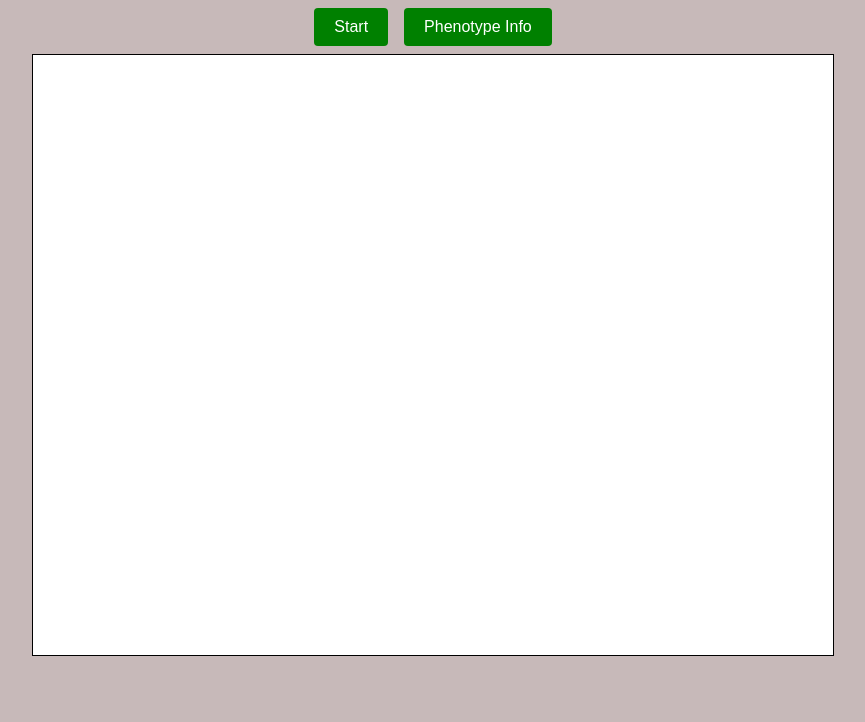
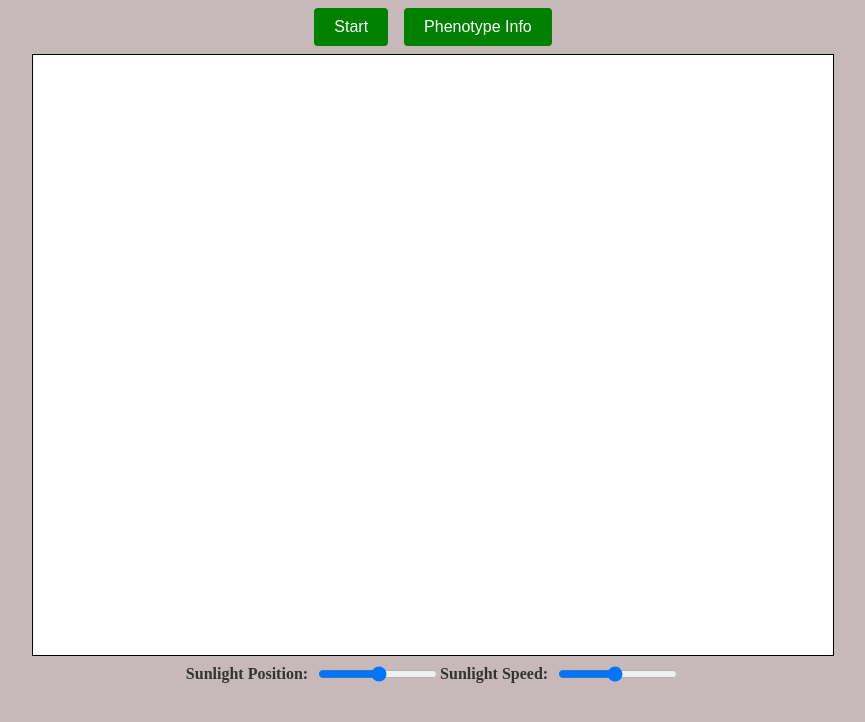
Before and after one commit to lucasrossell/single-cell, a plain HTML site: page index.html in a window 1280 px wide. Shown: the whole page, without its empty margins (207-1072 px from the left). Drawn offline with Linux system fonts and the light colour scheme.

Commit message:
added adjustable sun speed and position

```diff
--- a/index.html
+++ b/index.html
@@ -18,6 +18,29 @@
       <button id="phenotype-info-btn">Phenotype Info</button>
     </div>
     <canvas id="canvas" width="800" height="600"></canvas>
+    <div class="slider-container">
+      <label for="sunlight-position">Sunlight Position:</label>
+      <input
+        type="range"
+        id="sunlight-position"
+        name="sunlight-position"
+        min="10"
+        max="55"
+        value="33"
+        class="slider"
+      />
+      <label for="sunlight-speed">Sunlight Speed:</label>
+      <input
+        type="range"
+        id="sunlight-speed"
+        name="sunlight-speed"
+        min="0.1"
+        max="2"
+        step="0.1"
+        value="1"
+        class="slider"
+      />
+    </div>
     <script type="module" src="main.js"></script>
     <script type="module" src="./utils/eventListeners.js"></script>
   </body>
--- a/style.css
+++ b/style.css
@@ -79,3 +79,20 @@
   top: 0;
   right: 0;
 }
+
+.slider-container {
+  display: flex;
+  justify-content: center;
+  align-items: center;
+  margin: 8px;
+}
+
+label {
+  margin-right: 8px;
+  font-weight: bold;
+  color: #333;
+}
+
+.slider {
+  width: 120px;
+}
--- a/utils/suncycle.js
+++ b/utils/suncycle.js
@@ -1,8 +1,10 @@
 export function suncycle() {
   const amplitude = 5; // adjust the amplitude of the sine wave
   const frequency = 0.05; // adjust the frequency of the sine wave
-  const yOffset = window.gridSize.y / 2 - 1; // adjust the vertical offset of the sine wave
-  window.sunlight.x += 1;
+  const speed = parseFloat(document.getElementById("sunlight-speed").value);
+  let yOffset = parseInt(document.getElementById("sunlight-position").value);
+  yOffset = window.gridSize.y - yOffset;
+  window.sunlight.x += speed;
   window.sunlight.y =
     amplitude * Math.sin(frequency * window.sunlight.x) + yOffset;
   if (window.sunlight.x > window.gridSize.x) {
```
